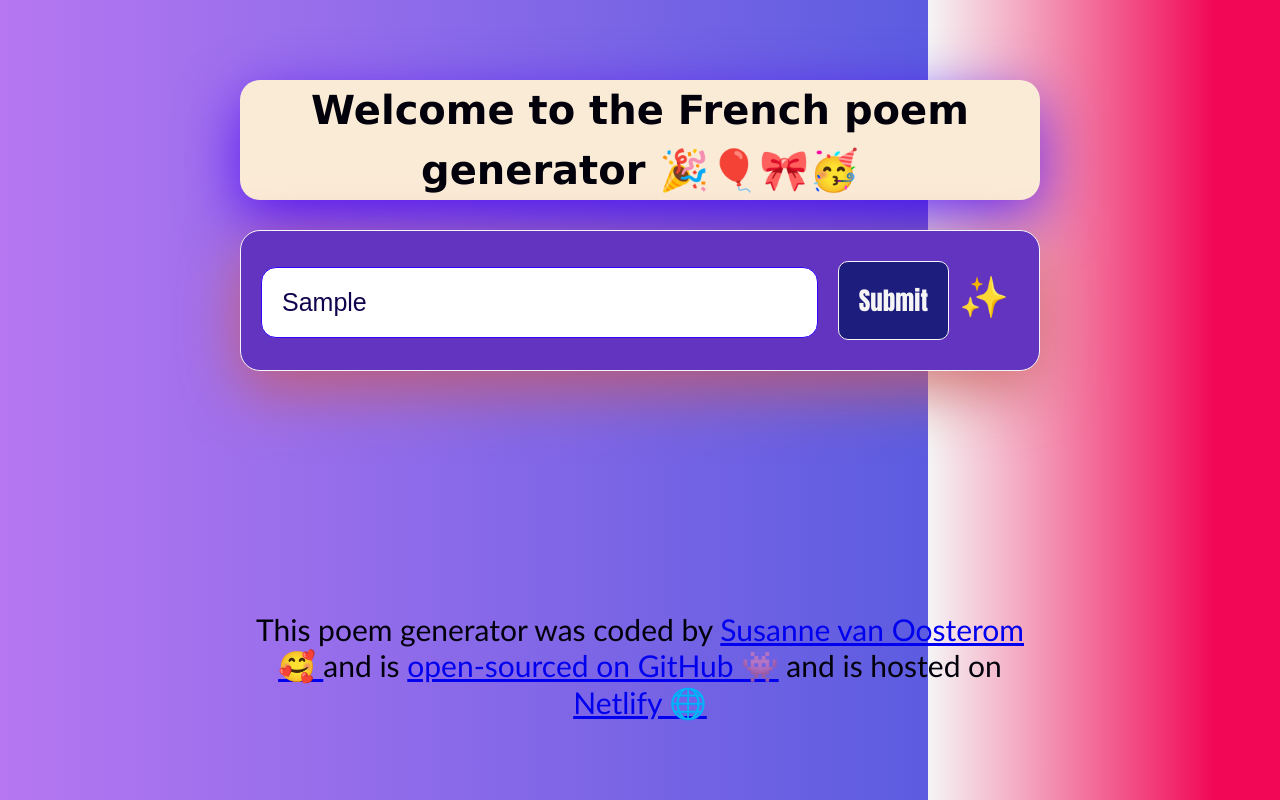
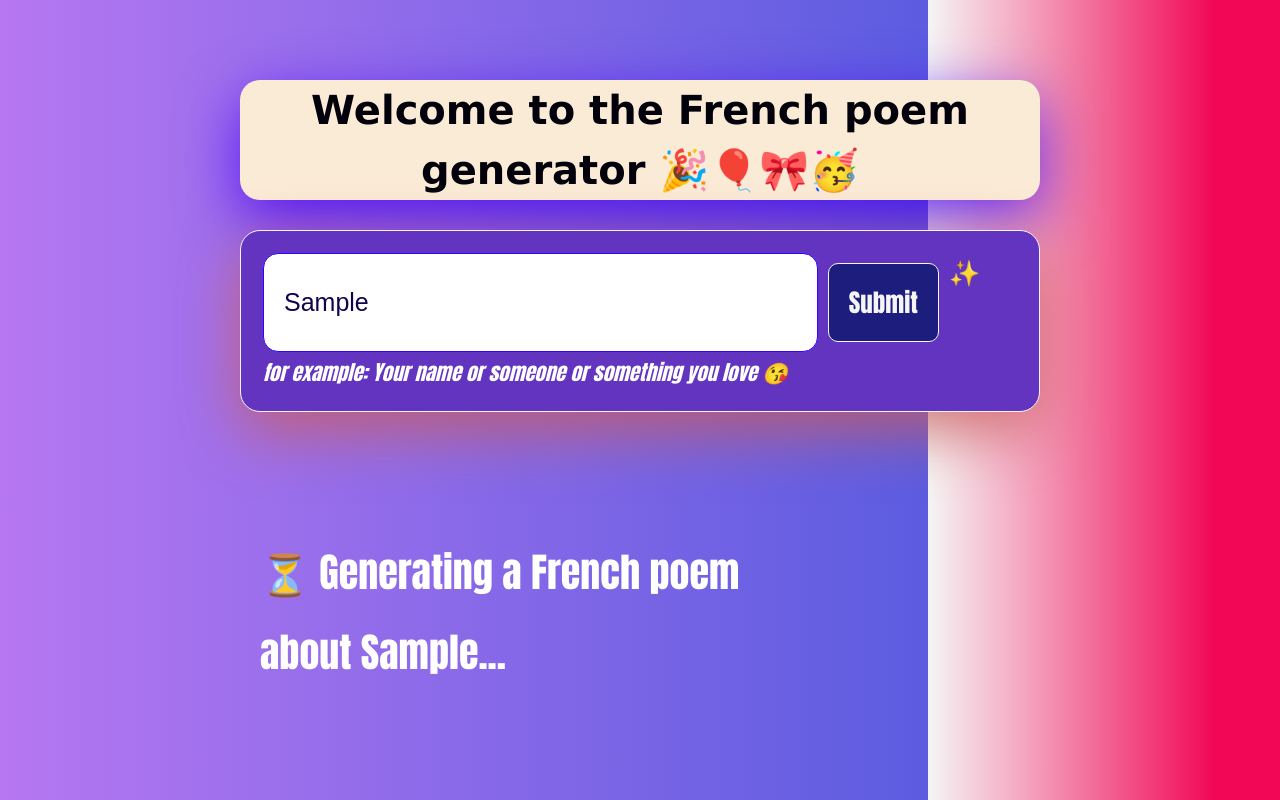
Before and after one commit to Santje777/french-poem-generator, a plain HTML site: page index.html in a window 1280 px wide. Both pictures are taken after typing "Sample" into the empty fields and a click on the input 893 px from the left and 300 px from the top of the page. Shown: the top 800 px of the page. Drawn offline with nearby package versions, Linux system fonts and the light colour scheme; no server answers.

Commit message:
Improved the User Experience

```diff
--- a/index.html
+++ b/index.html
@@ -6,7 +6,7 @@
     <script src="https://unpkg.com/typewriter-effect@latest/dist/core.js"></script>
     <script src="https://cdn.jsdelivr.net/npm/axios@1.6.7/dist/axios.min.js"></script>
     <link rel="stylesheet" href="src/style.css" />
-    <title>Poem generator</title>
+    <title>French poem generator</title>
   </head>
   <body>
     <div class="container">
@@ -14,10 +14,11 @@
         <h1>Welcome to the French poem generator 🎉🎈🎀🥳</h1>
       </header>
       <main>
+        <div class="form-container">
           <form id="poem-generator-form">
             <input
               type="text"
-            placeholder="Enter the topic of the French poem"
+              placeholder="Type here to get a French poem 💙🤍❤️"
               autofocus
               required
               autocomplete="off"
@@ -26,6 +27,10 @@
             />
             <input type="submit" class="submit-button" />✨
           </form>
+          <small
+            ><i>for example: Your name or someone or something you love 😘</i>
+          </small>
+        </div>
         <div class="poem" id="poem"></div>
       </main>
       <footer>
--- a/src/index.js
+++ b/src/index.js
@@ -17,6 +17,10 @@ function generatePoem(event) {
     "You are a romantic Poem expert and love to write short poems. Your mission is to generate a 4 line poem and seperate each line wit a <br /> from HTML. You enter nothing else then the french language. At the end you sign the poem with 'Made by SheCodes AI' in <i> and <small> element from HTML.";
   let apiUrl = `https://api.shecodes.io/ai/v1/generate?prompt=${prompt}&context=${context}&key=${apiKey}`;
 
+  let poemElement = document.querySelector("#poem");
+  poemElement.innerHTML = `<div class="blink">⏳️ Generating a French poem about ${instructionsInput.value}...
+    </div>`;
+
   axios.get(apiUrl).then(displayPoem);
 }
 
--- a/src/style.css
+++ b/src/style.css
@@ -39,13 +39,18 @@ main {
   margin-bottom: 100px;
 }
 
-form {
-  padding: 20px;
+.form-container {
+  padding: 22px;
   background-color: rgb(99, 52, 192);
   border-radius: 20px;
   border: 1.5px solid whitesmoke;
   margin-bottom: 100px;
   box-shadow: 0px 20px 60px rgba(201, 91, 91, 0.8);
+  font-size: 25px;
+}
+
+form {
+  display: flex;
 }
 .instructions {
   padding: 20px;
@@ -79,3 +84,13 @@ footer {
   font-size: 30px;
   font-family: "Gill Sans", "Gill Sans MT", Calibri, "Trebuchet MS", sans-serif;
 }
+
+.blink {
+  animation: blinker 1s step-start 0s infinite;
+}
+
+@keyframes blinker {
+  50% {
+    opacity: 0;
+  }
+}
```
Lines whose indentation alone changed are shown as unchanged.
